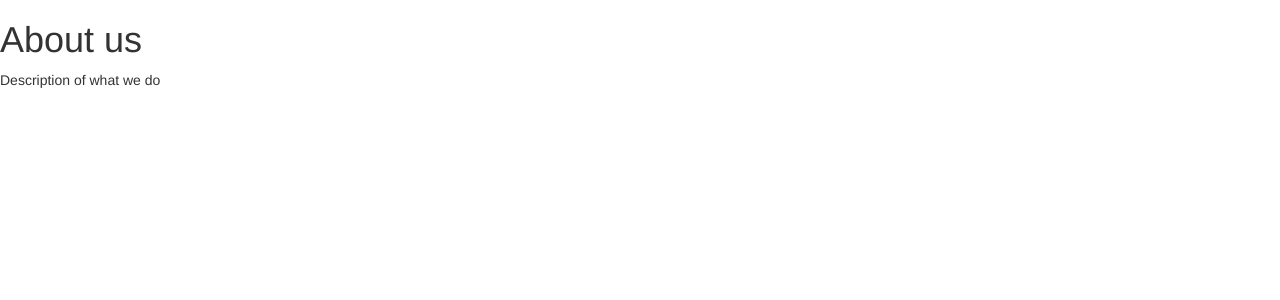
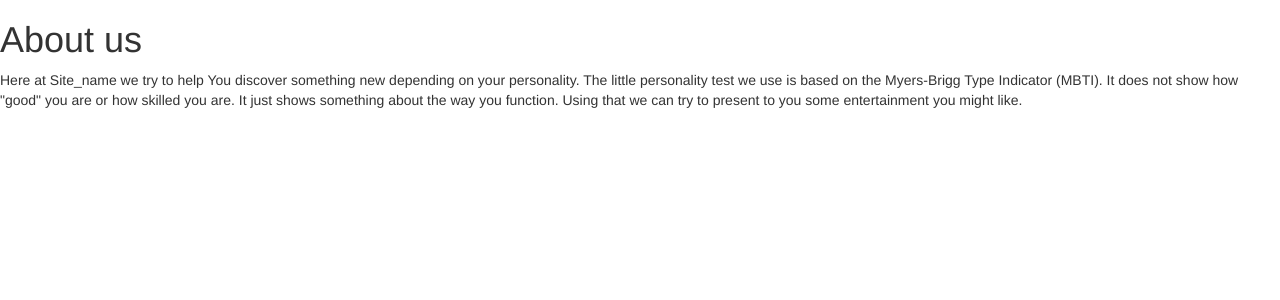
Before and after one commit to JurajMarkesic2/ReccSite, a Django app: template mysite/general/templates/general/about.html in a window 1280 px wide. Shown: the top 300 px of the page. Run offline with Django 3.2, Linux system fonts and the light colour scheme; the template is opened without the code that fills it, so the values that code supplies are empty; parts of the project's set-up code (start-up, migrations or seed data) failed here and were passed over; some libraries are stand-ins or nearby versions.

Commit message:
Adding content

```diff
--- a/mysite/general/templates/general/about.html
+++ b/mysite/general/templates/general/about.html
@@ -4,5 +4,7 @@
 	<title>About us - Site name</title>
 
 	<h1>About us</h1>
-	<p>Description of what we do</p>
+	<div>
+		<p>Here at Site_name we try to help You discover something new depending on your personality. The little personality test we use is based on the Myers-Brigg Type Indicator (MBTI). It does not show how "good" you are or how skilled you are. It just shows something about the way you function. Using that we can try to present to you some entertainment you might like.</p>
+	</div>
 {% endblock %}
--- a/mysite/general/templates/general/contact.html
+++ b/mysite/general/templates/general/contact.html
@@ -2,4 +2,7 @@
 
 {% block content %}
 	<title>Contact - Site name</title>
+	<div>
+		<p>Have some questions? Feel free to contact us.</p>
+	</div>
 {% endblock %}
--- a/mysite/general/urls.py
+++ b/mysite/general/urls.py
@@ -5,5 +5,5 @@ urlpatterns = [
     url(r'^$', views.index, name='index'),  #home page url
     url(r'^(?P<id>\d+)/$', views.result, name='result'), #result url, uses result's pk as a slug
     url(r'^about/$', views.about, name='about'), #about page url
-    #url(r'^contact/', views.contact, name='contact'), #contact page url
+    url(r'^contact/', views.contact, name='contact'), #contact page url
 ]
```
